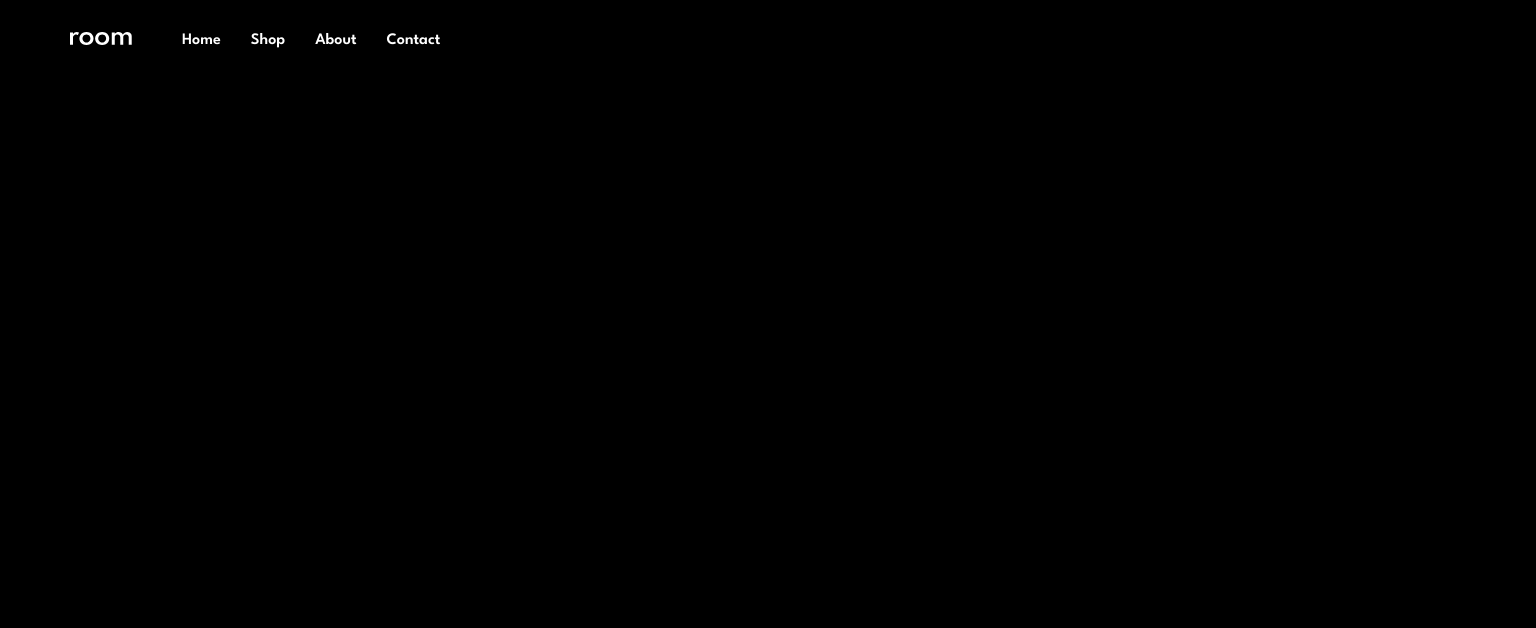
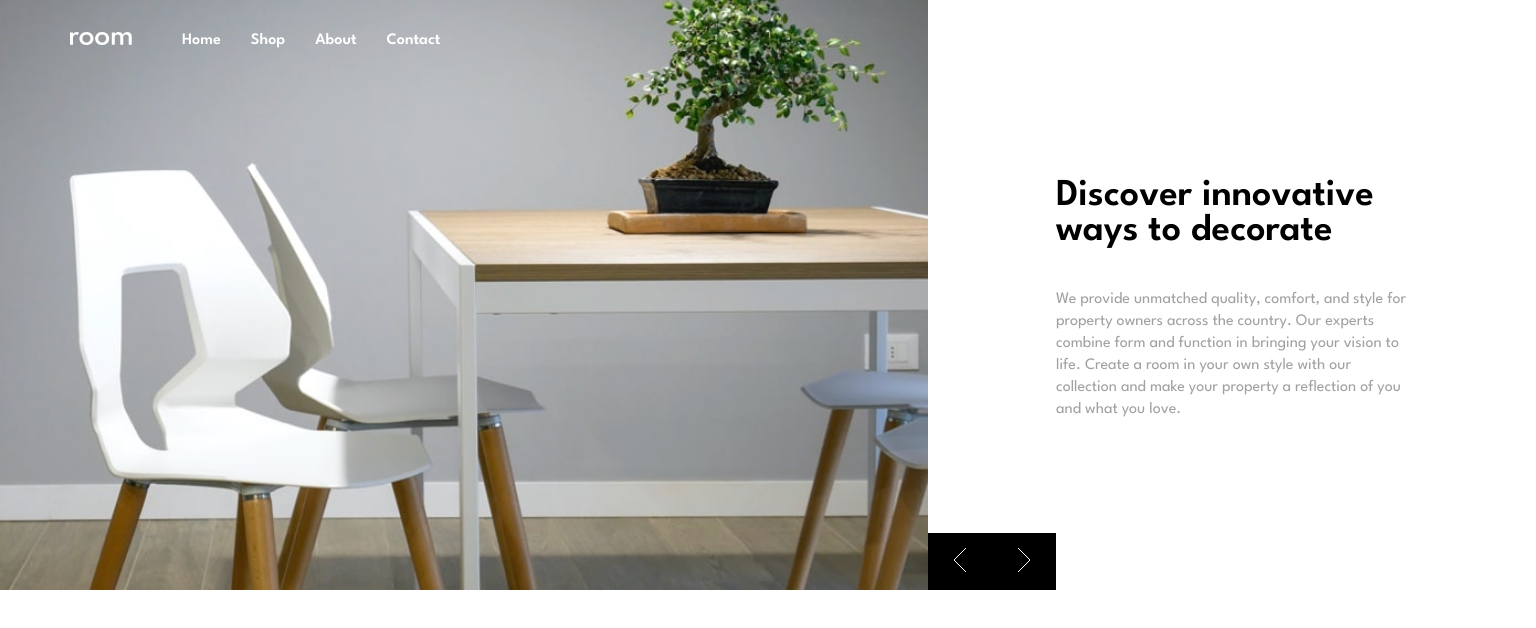
Before and after one commit to marijazlatkova/room-homepage, a React (Vite) app: page / in a window 1536 px wide. Shown: the top 628 px of the page. Built offline with nearby package versions, Linux system fonts and the light colour scheme.

Commit message:
home: component and styles

```diff
--- a/index.scss
+++ b/index.scss
@@ -9,7 +9,7 @@ body {
   height: 100%;
   margin: 0;
   padding: 0;
-  background-color: hsl(0, 0%, 0%);
+  scroll-behavior: smooth;
 }
 
 #root {
--- a/package.json
+++ b/package.json
@@ -12,6 +12,7 @@
   "dependencies": {
     "react": "^18.2.0",
     "react-dom": "^18.2.0",
+    "react-swipeable": "^7.0.1",
     "sass": "^1.80.4"
   },
   "devDependencies": {
--- a/src/App.jsx
+++ b/src/App.jsx
@@ -1,9 +1,11 @@
 import { Nav } from "./components/Nav/Nav";
+import { Home } from "./components/Home/Home";
 
 const App = () => {
   return (
     <div>
       <Nav />
+      <Home />
     </div>
   );
 };
--- /dev/null
+++ b/src/components/Home/Home.jsx
@@ -0,0 +1,64 @@
+import { useState } from "react";
+import { useSwipeable } from "react-swipeable";
+import { homeData } from "../../data/texts";
+import { images } from "../../data/images";
+import styles from "./Home.module.scss";
+
+export const Home = () => {
+  const { left, right } = images;
+  const [currentSlide, setCurrentSlide] = useState(0);
+
+  const goToPreviousSlide = () => {
+    setCurrentSlide((i) => (i - 1 < 0 ? homeData.length - 1 : i - 1));
+  };
+
+  const goToNextSlide = () => {
+    setCurrentSlide((i) => (i + 1 >= homeData.length ? 0 : i + 1));
+  };
+
+  const swipeOptions = useSwipeable({
+    onSwipedLeft: goToNextSlide,
+    onSwipedRight: goToPreviousSlide,
+  });
+
+  const onKeyboardArrowPress = (e) => {
+    if (e.key === "ArrowLeft") goToPreviousSlide();
+    else if (e.key === "ArrowRight") goToNextSlide();
+  };
+
+  return (
+    <div id="home">
+      <div
+        className={styles.homeContainer}
+        onKeyDown={onKeyboardArrowPress}
+        {...swipeOptions}
+      >
+        {homeData.map((data, i) => (
+          <div
+            key={i}
+            className={`${styles.slide} ${
+              i === currentSlide ? styles.active : ""
+            }`}
+          >
+            <div className={styles.homeContent}>
+              <img className={styles.desktop} src={data.images.desktop} />
+              <img className={styles.mobile} src={data.images.mobile} />
+              <div className={styles.arrows}>
+                <button className={`${styles.slideButton} ${styles.left}`}>
+                  <img src={left} onClick={goToPreviousSlide} />
+                </button>
+                <button className={`${styles.slideButton} ${styles.right}`}>
+                  <img src={right} onClick={goToNextSlide} />
+                </button>
+              </div>
+            </div>
+            <div className={styles.homeDetails}>
+              <h1 className={styles.homeTitle}>{data.title}</h1>
+              <p className={styles.homeText}>{data.text}</p>
+            </div>
+          </div>
+        ))}
+      </div>
+    </div>
+  );
+};
--- /dev/null
+++ b/src/components/Home/Home.module.scss
@@ -0,0 +1,112 @@
+.homeContainer {
+  width: 100%;
+  transition: transform 0.5s ease-in-out;
+  transform: translateX(0);
+
+  .slide {
+    position: absolute;
+    top: 0;
+    left: 0;
+    width: 100%;
+    height: 100%;
+    opacity: 0;
+    transition: opacity 0.5s ease;
+    display: grid;
+
+    &.active {
+      position: relative;
+      opacity: 1;
+      display: grid;
+    }
+
+    .homeContent {
+      display: flex;
+      position: relative;
+
+      .desktop {
+        display: none;
+      }
+
+      .mobile {
+        width: 100%;
+      }
+
+      .arrows {
+        position: absolute;
+        bottom: 0;
+        right: 0;
+        display: flex;
+        z-index: 1;
+
+        .slideButton {
+          border: none;
+          background-color: hsl(0, 0%, 0%);
+          padding: 15px 25px;
+          cursor: pointer;
+          margin: 0;
+          margin-inline: 0;
+
+          &:hover {
+            background-color: hsl(0, 0%, 27%);
+          }
+        }
+      }
+    }
+
+    .homeDetails {
+      padding: 20px 40px;
+
+      .homeTitle {
+        font-size: 36px;
+        font-weight: 600;
+        color: hsl(0, 0%, 0%);
+      }
+
+      .homeText {
+        color: hsl(0, 0%, 63%);
+        font-size: 16px;
+        font-weight: 400;
+        line-height: 18px;
+      }
+    }
+  }
+}
+
+@media screen and (min-width: 1440px) {
+  .homeContainer {
+    .slide {
+      grid-template-columns: 2.2fr 1fr;
+
+      .homeContent {
+        .mobile {
+          display: none;
+        }
+
+        .desktop {
+          display: block;
+          width: 100%;
+          padding-right: 128px;
+        }
+
+        .arrows {
+          transform: translateX(0%);
+        }
+      }
+
+      .homeDetails {
+        display: flex;
+        flex-direction: column;
+        justify-content: center;
+        padding: 40px 128px 40px 0;
+
+        .homeTitle {
+          font-size: 38px;
+        }
+
+        .homeText {
+          line-height: 22px;
+        }
+      }
+    }
+  }
+}
```
Also changed, not shown: 1 other file (tests, documents, lock files or other folders).
